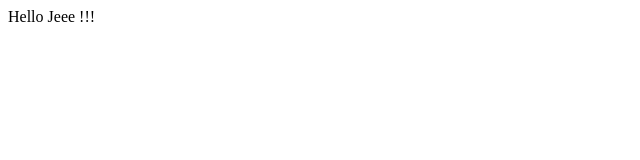
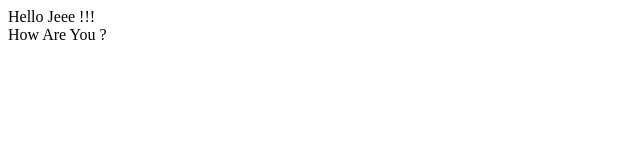
Before and after one commit to Rohan9026/JenkinsProject, a plain HTML site: page index.html in a window 1280 px wide. Shown: the full height of the page, 0-640 px from the left. Drawn offline with Linux system fonts and the light colour scheme.

Commit message:
Update index.html

```diff
--- a/index.html
+++ b/index.html
@@ -7,5 +7,6 @@
 </head>
 <body>
     <div>Hello Jeee !!!</div>
+    <div>How Are You ?</div>
 </body>
 </html>
```
